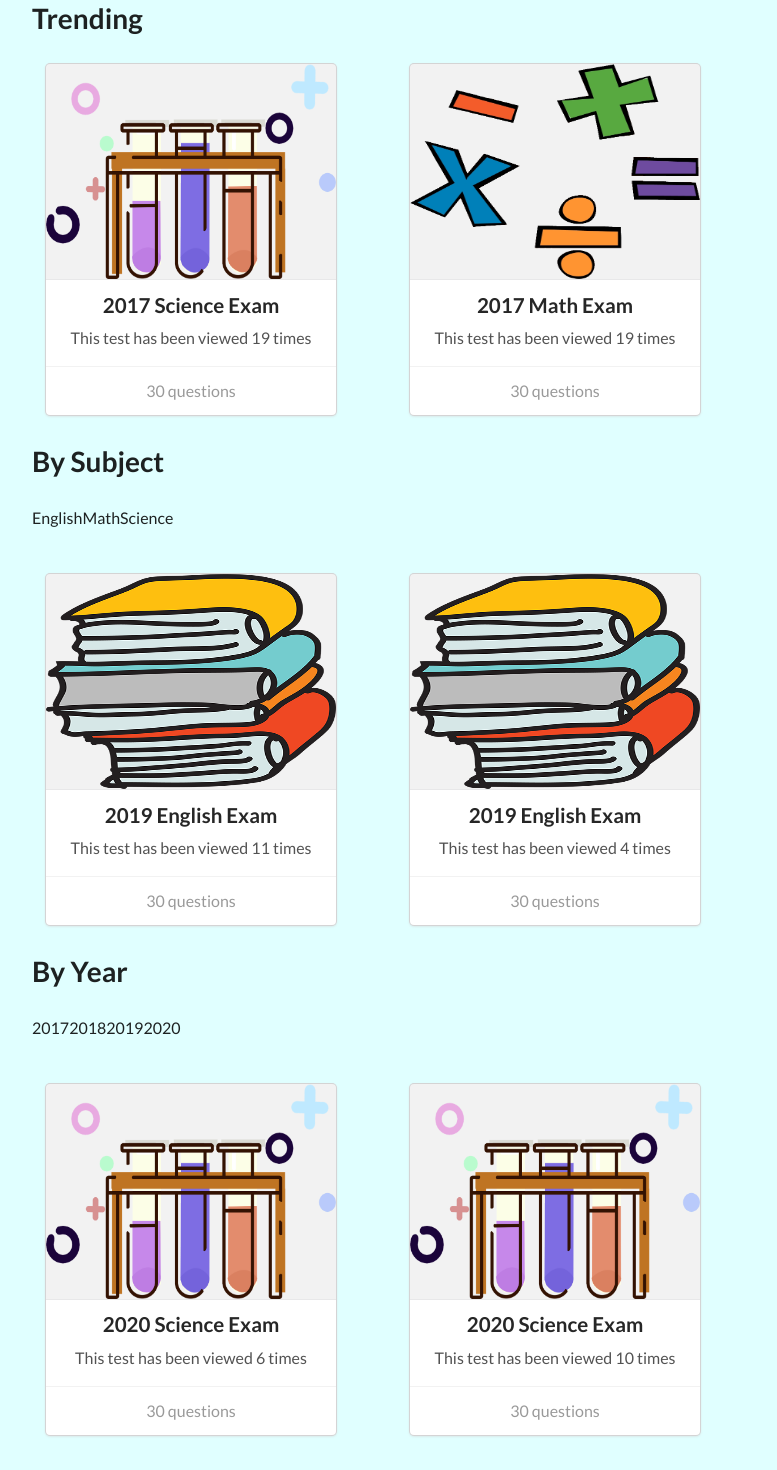
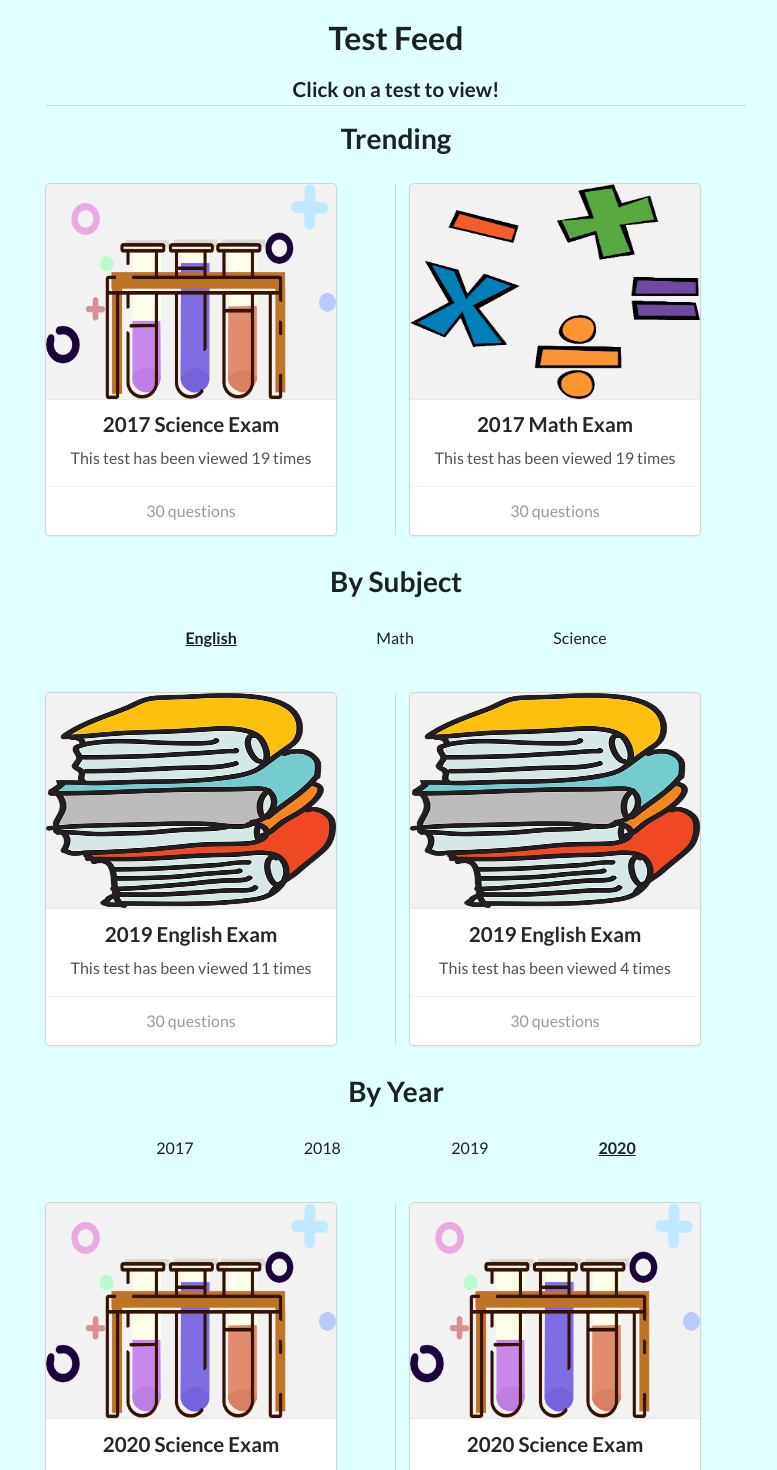
Before and after one commit to jselzer626/event_feed, a React (Create React App) app: page / in a window 1280 px wide. Shown: the top 1470 px of the page, without its empty margins (244-1021 px from the left). Built offline with nearby package versions, Linux system fonts and the light colour scheme.

Commit message:
added stackable cards

```diff
--- a/src/App.css
+++ b/src/App.css
@@ -1,8 +1,15 @@
 .App {
   text-align: center;
-  background-color: lightcyan;
 }
 
+.ui.text.container {
+  margin-top: 20px;
+}
+
+.header.medium {
+  margin-top: 10px;
+  border-bottom: 1px solid lightgray;
+}
 .cardRow {
   display: flex;
   justify-content: space-evenly;
@@ -10,6 +17,16 @@
 
 .ui.card>.image>img {
   height: 215px;
+}
+
+#optionsBar {
+  display: flex;
+  justify-content: space-evenly;
+}
+
+.selectedOption {
+  font-weight: bold;
+  text-decoration: underline;
 }
 
 
--- a/src/App.js
+++ b/src/App.js
@@ -17,11 +17,17 @@ function App() {
   const [displayedTests, setDisplayedTests] = useState([])
   const [selectedYear, setSelectedYear] = useState('2020')
   const [selectedSubject, setSelectedSubject] = useState('English')
+  const [questionStep, setQuestionStep] = useState(5)
 
   const imageMatcher = name => {
     if (name==="Science") return Science
     else if (name==="Math") return MathImg
     else return English
+  }
+
+  const exitTest = () => {
+    setCurrentTest(null)
+    setQuestionStep(5)
   }
 
   const findTest = (list, displayed) => {
@@ -34,6 +40,14 @@ function App() {
 
     displayed.push(list[randomInt].id)
     return list[randomInt]
+  }
+
+  const renderTestQuestion = question => {
+    return (
+      <div className="testQuestion">
+        {question}
+      </div>
+    )
   }
 
   const renderTestCard = test => {
@@ -65,7 +79,26 @@ function App() {
 
     return (
       <div>
+        <div>
           <h1>{currentTest.title}</h1>
+          <button className="ui massive fluid button orange"
+            onClick={() => exitTest()}
+          >
+            Go Back</button>
+        </div>
+        <div>
+          {currentTest.questions.map((question, index) => {
+            if (index < questionStep) {
+              return renderTestQuestion(question)
+            }
+          })}
+          <button className="ui massive fluid button green"
+            onClick={() => {
+              let newStep = questionStep
+              setQuestionStep(newStep += 5)
+            }}
+          >Keep Going!</button>
+        </div>
       </div>
     )
   }
@@ -80,10 +113,11 @@ function App() {
       return categories.map((category) => {
 
         if (category === "Trending") {
-
-          return <div className="ui two column grid">
+          return <div className="ui stackable two column divided grid">
               <div className="row">
+                <div className="sixteen wide column" style={{textAlign: "center"}}>
                   <h1>{category}</h1>
+                </div>
               </div>
               <div className="row">
                 {displayChunk.map(num => {
@@ -92,10 +126,11 @@ function App() {
                 })}</div>
               </div>
         } else if (category === "Random") {
-
-          return <div className="ui two column grid">
+            return <div className="ui stackable two column divided grid">
                       <div className="row">
+                        <div className="sixteen wide column" style={{textAlign: "center"}}>
                       <h1>{category}</h1>
+                    </div>
                       </div>
                       <div className="row">
                         {displayChunk.map(num => {
@@ -103,50 +138,49 @@ function App() {
                         })}</div>
                     </div>
         } else if (category === "By Year") {
-
-          return <div className="ui two column grid">
+            return <div className="ui stackable two column divided grid">
                       <div className="row">
+                        <div className="sixteen wide column" style={{textAlign: "center"}}>
                           <h1>{category}</h1>
                         </div>
+                      </div>
                       <div className="row">
+                        <div className="sixteen wide column" id="optionsBar">
                           {years.map(year => {
-                        return <p onClick={()=> setSelectedYear(year)}>
+                            return <p onClick={()=> setSelectedYear(year)}
+                              className={year===selectedYear ? 'selectedOption' : ''}
+                              >
                               {year}</p>
                           })}
+                        </div>
                       </div>
                       <div className="row">
                         { displayChunk.map(num => {
                           return renderTestCard(findTest(allTests.filter(test => test.year === selectedYear), newDisplayedTests))
                       })}</div>
                   </div>
-
         } else {
-
-          return <div className="ui two column grid">
+            return <div className="ui stackable two column divided grid">
                       <div className="row">
+                        <div className="sixteen wide column" style={{textAlign: "center"}}>
                           <h1>{category}</h1>
                         </div>
+                      </div>
                       <div className="row">
+                        <div className="sixteen wide column" id="optionsBar">
                           {testSubjects.map(subject => {
-                        return <p onClick={()=> setSelectedSubject(subject)}>
+                            return <p onClick={()=> setSelectedSubject(subject)}
+                              className={subject===selectedSubject ? 'selectedOption' : ''}>
                               {subject}</p>
                           })}
+                        </div>
                       </div>
                       <div className="row">
                         { displayChunk.map(num => {
                           return renderTestCard(findTest(allTests.filter(test => test.subject === selectedSubject), newDisplayedTests))
                       })}</div>
                   </div>
-
             }
-
-        /*return <div
-            className="cardRow"><h1>{category}</h1>
-          {testSubjects.map(subject => {
-            let subjectSpecific = allTests.filter(test => test.subject === subject)
-            return <div><h3>{subject}</h3>
-              {renderTestCard(findTest(subjectSpecific, newDisplayedTests))}</div>
-          })}</div>*/
         })
 
 
@@ -157,6 +191,12 @@ function App() {
   return (
     <div className="App">
       <div className="ui text container">
+        <div className='ui huge header'>
+          <p>Test Feed</p>
+        </div>
+        <div className='ui medium header'>
+          <p>Click on a test to view!</p>
+        </div>
         {renderFeed(currentTest)}
         {renderTest(currentTest)}
       </div>
--- a/src/index.css
+++ b/src/index.css
@@ -1,5 +1,6 @@
 body {
   margin: 0;
+  background-color: lightcyan;
   font-family: -apple-system, BlinkMacSystemFont, 'Segoe UI', 'Roboto', 'Oxygen',
     'Ubuntu', 'Cantarell', 'Fira Sans', 'Droid Sans', 'Helvetica Neue',
     sans-serif;
```
Lines whose indentation alone changed are shown as unchanged.
